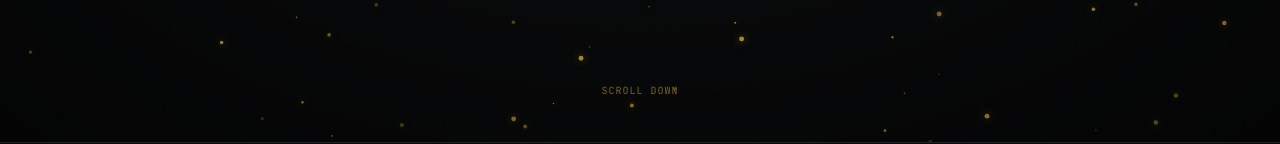
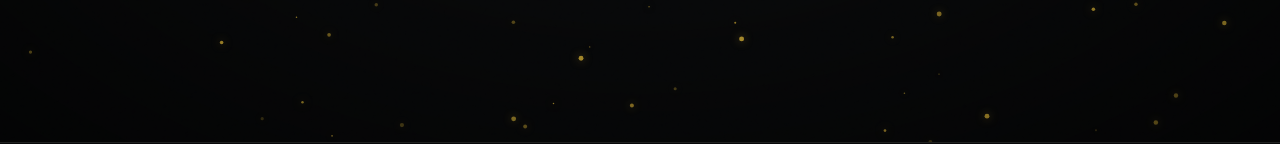
Before and after one commit to XxMySelfNooBxX/INDUS-V2, a Next.js app: page / in a window 1280 px wide. Shown: the part 658-802 px from the top of the page. Built offline with nearby package versions, Linux system fonts and the light colour scheme.

Commit message:
style: remove scroll down indicator on home page and keep static catalog layout

```diff
--- a/src/app/page.tsx
+++ b/src/app/page.tsx
@@ -41,9 +41,7 @@ export default function Home() {
           </div>
         </div>
 
-        <div className="absolute bottom-10 left-1/2 -translate-x-1/2 animate-bounce z-10">
-          <p className="font-mono text-[10px] tracking-widest text-champagne uppercase opacity-70">Scroll Down</p>
-        </div>
+
       </section>
 
       {/* Introduction Section */}
--- a/src/app/products/page.tsx
+++ b/src/app/products/page.tsx
@@ -1,5 +1,6 @@
 import { Metadata } from "next";
 import Image from "next/image";
+import Link from "next/link";
 import VarietyCard from "@/components/VarietyCard";
 
 export const metadata: Metadata = { title: "The Archive | Indus INC" };
```
